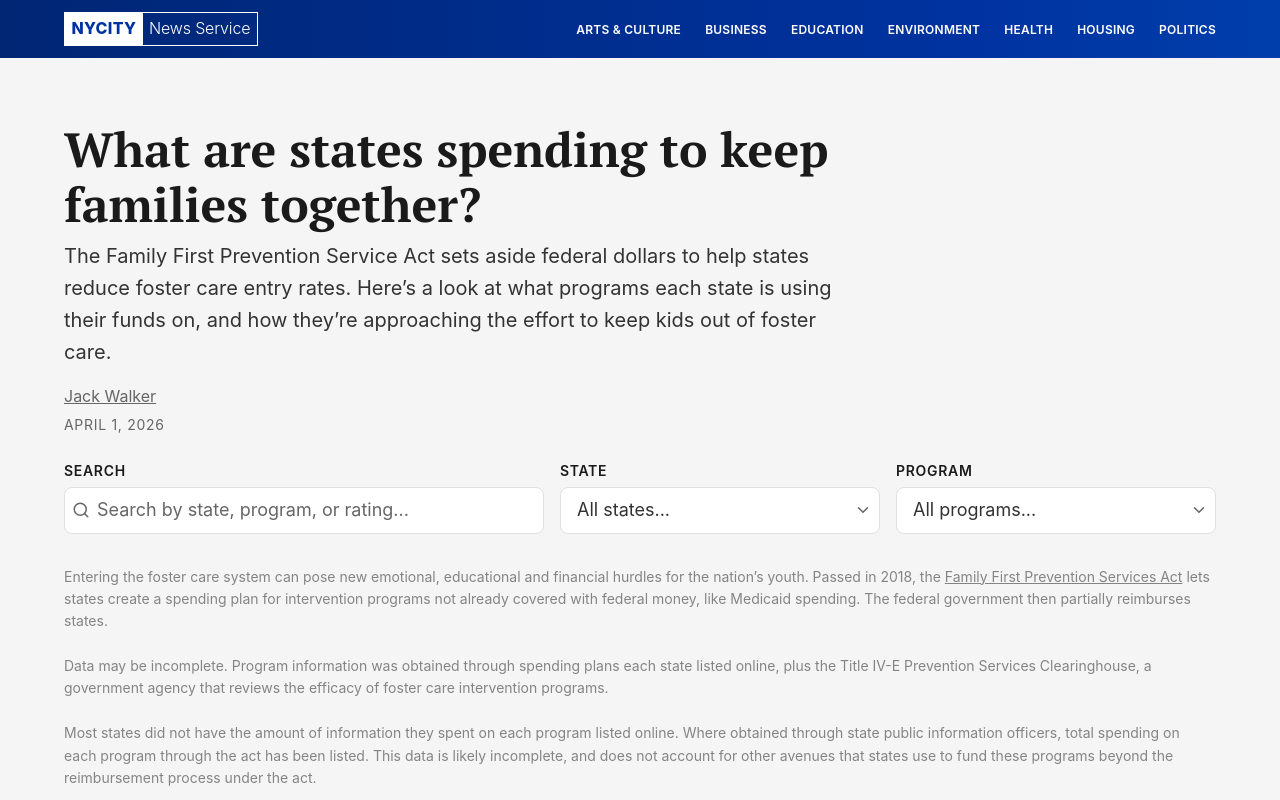
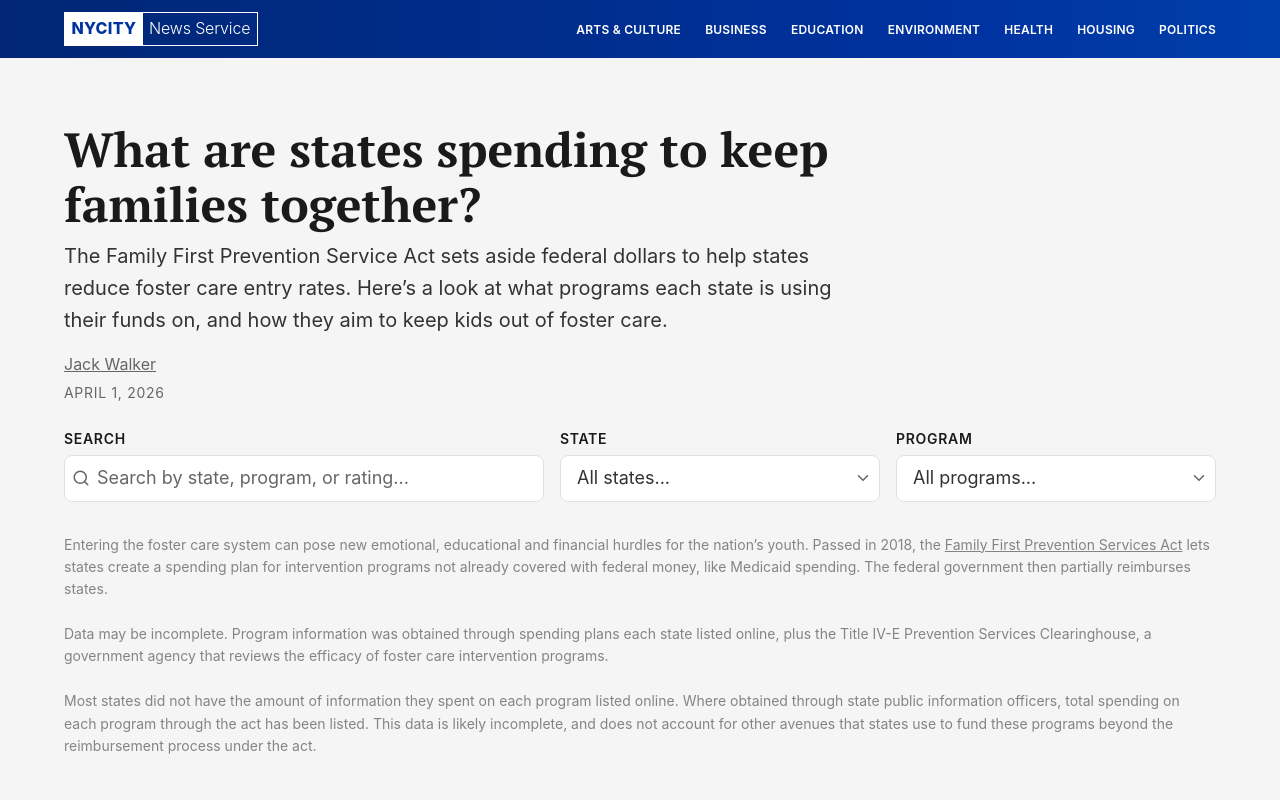
Before and after one commit to jack-walk/FFA-Data-Portal, a SvelteKit app: page / in a window 1280 px wide. Shown: the top 800 px of the page. Built offline with nearby package versions, Linux system fonts and the light colour scheme; a web font is replaced by a local one.

Commit message:
Tweaking text

```diff
--- a/src/routes/+page.svelte
+++ b/src/routes/+page.svelte
@@ -98,7 +98,7 @@
 
 <DatabaseHeader
   headline="What are states spending to keep families together?"
-  description="The Family First Prevention Service Act sets aside federal dollars to help states reduce foster care entry rates. Here’s a look at what programs each state is using their funds on, and how they’re approaching the effort to keep kids out of foster care."
+  description="The Family First Prevention Service Act sets aside federal dollars to help states reduce foster care entry rates. Here’s a look at what programs each state is using their funds on, and how they aim to keep kids out of foster care."
   byline="Jack Walker"
     bylineHref="https://jackwalker.xyz"
   date="April 1, 2026"
```
